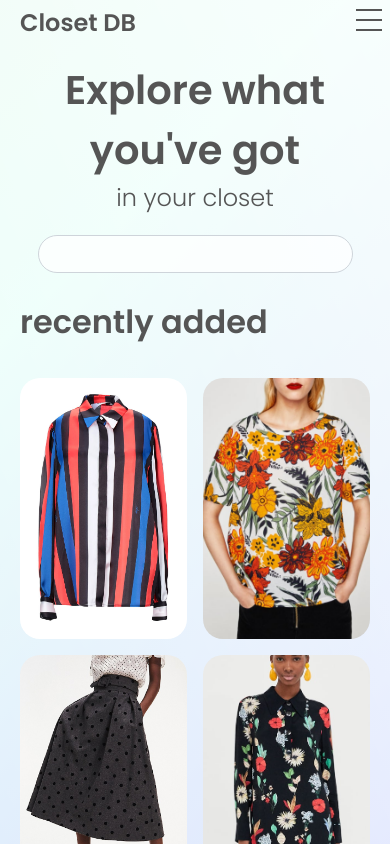
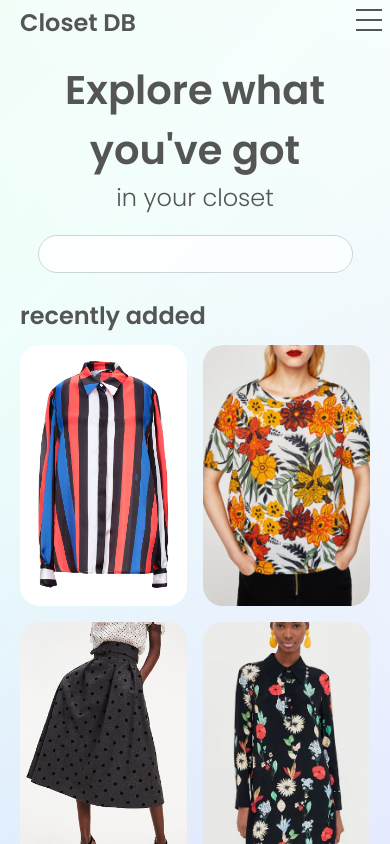
Before and after one commit to lordpanda/closetdb, a plain HTML site: page index.html in a window 390 px wide. Drawn offline with Linux system fonts and the light colour scheme.

Commit message:
Update style.css

```diff
--- a/css/style.css
+++ b/css/style.css
@@ -477,6 +477,11 @@ h1 {
     .subheader {
         padding: 20px;
     }
+    .subheader h1 {
+        margin-bottom: 0.5em;
+        font-size: 1.5em;
+    }
+
     .grid_container {
         grid-gap: 1em;
     }
@@ -484,6 +489,7 @@ h1 {
         border-radius: 20px;
     }
     .grid_item img {
+        /* 이걸로 ios 해결함 */
         justify-self: flex-start;
         flex: 0 0 50%;
     }
```
